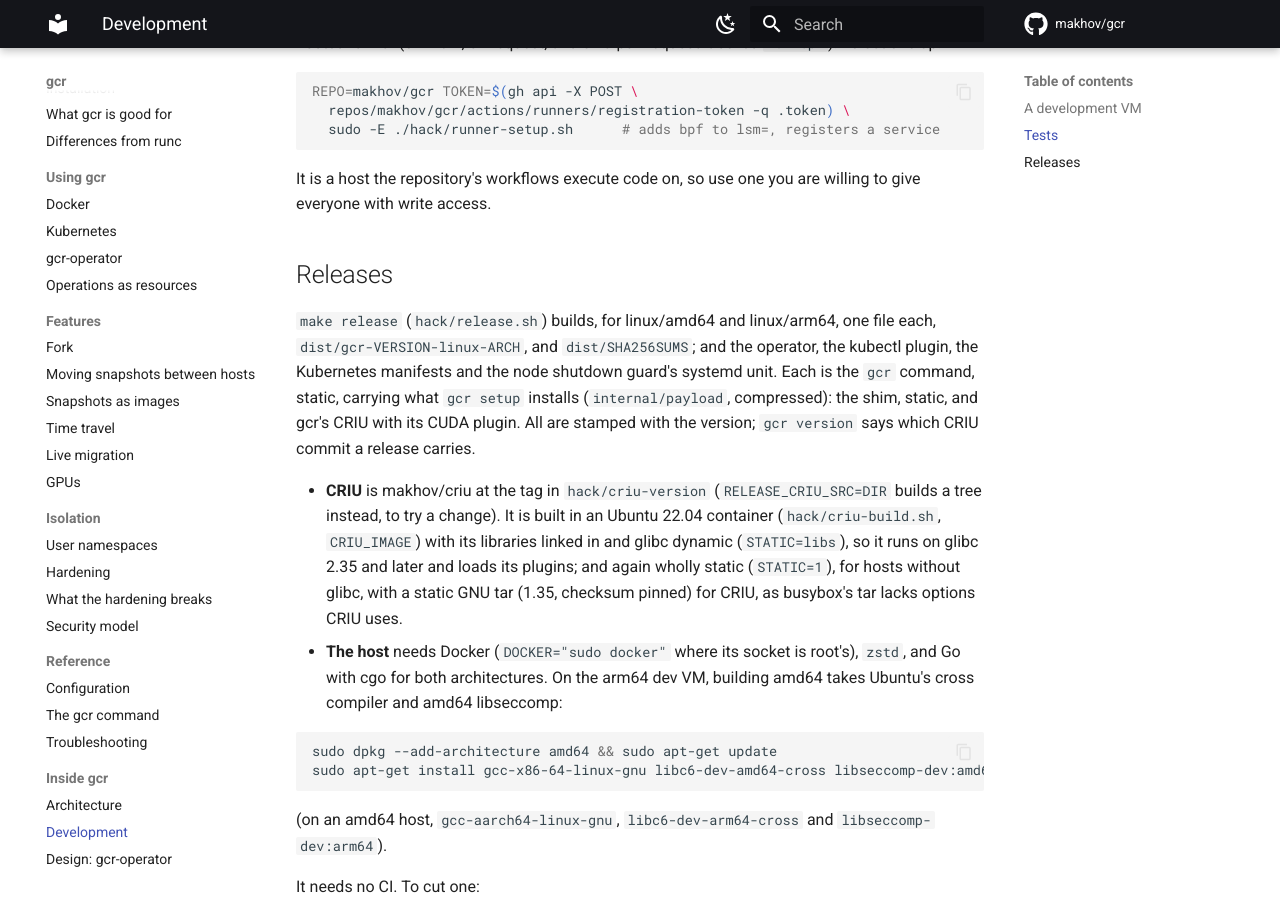
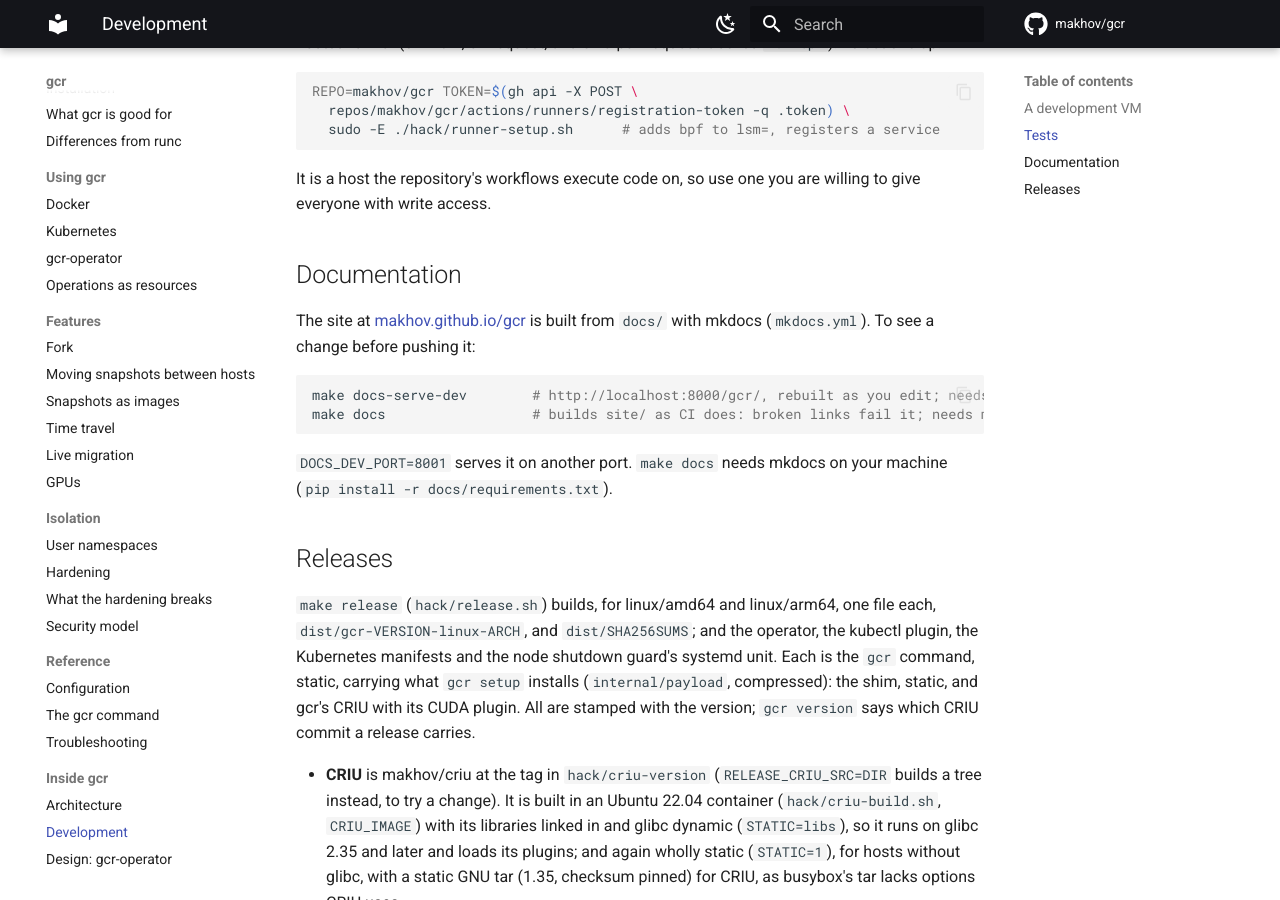
Before and after one commit to makhov/gcr, an MkDocs documentation site: the page built from docs/development.md, in a window 1280 px wide and 900 px high, scrolled down 2150 px. Built offline with MkDocs 1.6.1 and Material for MkDocs 9.7.7, drawn with Linux system fonts in a browser that asks for light colours; comment, search, counter and statistics services are not loaded.

Commit message:
make docs, make docs-serve-dev: the documentation site locally (#108)

````diff
--- a/docs/development.md
+++ b/docs/development.md
@@ -73,6 +73,20 @@ REPO=makhov/gcr TOKEN=$(gh api -X POST \
 It is a host the repository's workflows execute code on, so use one you
 are willing to give everyone with write access.
 
+## Documentation
+
+The site at [makhov.github.io/gcr](https://makhov.github.io/gcr/) is
+built from `docs/` with mkdocs (`mkdocs.yml`). To see a change before
+pushing it:
+
+```sh
+make docs-serve-dev        # http://localhost:8000/gcr/, rebuilt as you edit; needs Docker
+make docs                  # builds site/ as CI does: broken links fail it; needs mkdocs
+```
+
+`DOCS_DEV_PORT=8001` serves it on another port. `make docs` needs
+mkdocs on your machine (`pip install -r docs/requirements.txt`).
+
 ## Releases
 
 `make release` (`hack/release.sh`) builds, for linux/amd64 and
````
Also changed, not shown: 2 other files.
